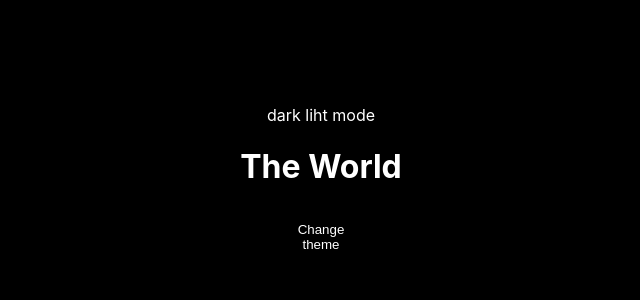
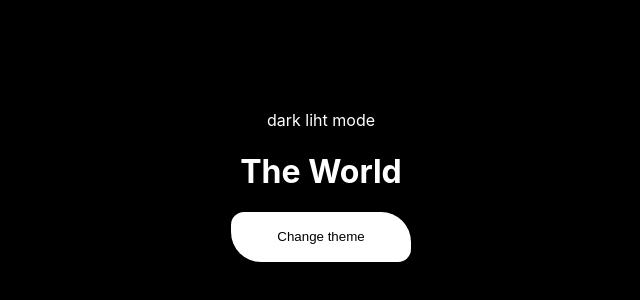
Before and after one commit to luminousbinary/one25-app, a React (Create React App) app: page / in a window 1280 px wide. Shown: the part 214-514 px from the top of the page, without its empty margins (319-959 px from the left). Built offline with nearby package versions, Linux system fonts and the light colour scheme.

Commit message:
Made some adjustement

```diff
--- a/src/components/dark-light-mode/dark-light.css
+++ b/src/components/dark-light-mode/dark-light.css
@@ -1,16 +1,16 @@
 :root{
     --background: #000;
     --text-primary: #fff;
-    --button-bg: #000;
-    --button-text: #fff;
+    --button-bg: #fff;
+    --button-text: #000;
 }
 
 
 [data-theme= 'light']{
     --background: #fff;
     --text-primary: #000;
-    --button-bg: #fff;
-    --button-text: #000 ;
+    --button-bg: #000;
+    --button-text: #fff ;
 }
 
 .dark-light-mode{
@@ -31,6 +31,7 @@
     background-color: var(--button-bg);
     color: var(--button-text);
     border: none;
-    height: 60px;
-    width: 90px;
+    border-radius: 13px 30px;
+    height: 50px;
+    width: 180px;
 }
--- a/src/components/dark-light-mode/index.jsx
+++ b/src/components/dark-light-mode/index.jsx
@@ -18,5 +18,5 @@ export default function DarkLightMode() {
       <button onClick={handleToggleTheme}>Change theme</button>
     </div>
   );
-  orex
+  // orex
 }
```
